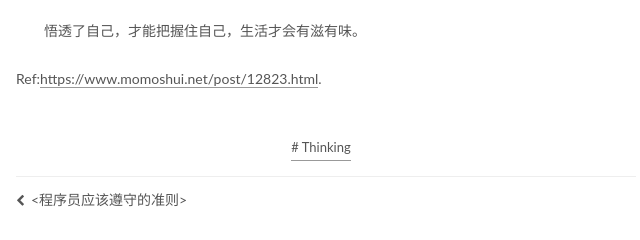
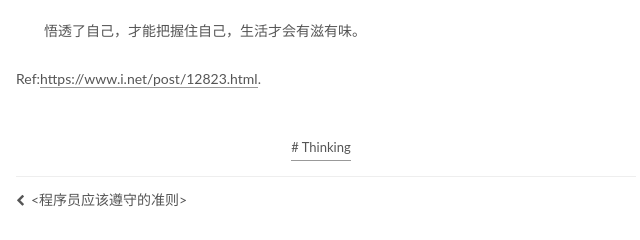
Before and after one commit to gong2009/gong2009.github.io, a plain HTML site: page 2018/08/18/theLife/index.html in a window 1280 px wide. Shown: the part 1071-1311 px from the top of the page, 444-1084 px from the left. Drawn offline with Linux system fonts and the light colour scheme.

Commit message:
Update index.html

```diff
--- a/2018/08/18/theLife/index.html
+++ b/2018/08/18/theLife/index.html
@@ -325,7 +325,7 @@
 <p>　　劳累时，你要心疼一下自己，好好地放松、好好地休息，好好地慰劳自己，要明白人所拥有的不过是一个血肉之躯，经不住太多的“风刀霜剑”；有病时，你要心疼一下自己，唯有对自己的真正心疼，才是战胜疾病的信心和力量。</p>
 <p>　　只有真正悟透自己，真正认识自己、真正欣赏自己、真正心疼自己，才能正确找到人生的航向，从而撷取到生命的真谛。</p>
 <p>　　悟透了自己，才能把握住自己，生活才会有滋有味。</p>
-<p>Ref:<a href="https://www.momoshui.net/post/12823.html" target="_blank" rel="noopener">https://www.momoshui.net/post/12823.html</a>.</p>
+<p>Ref:<a href="" target="_blank" rel="noopener">https://www.i.net/post/12823.html</a>.</p>
 
 
     </div>
```
